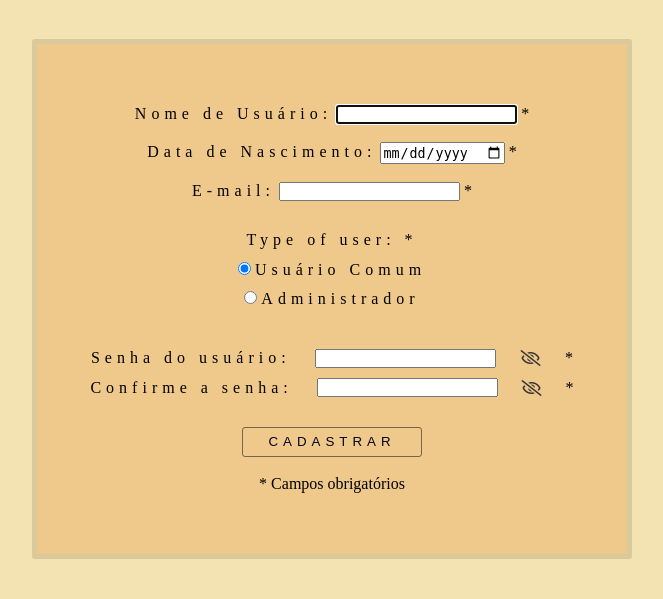
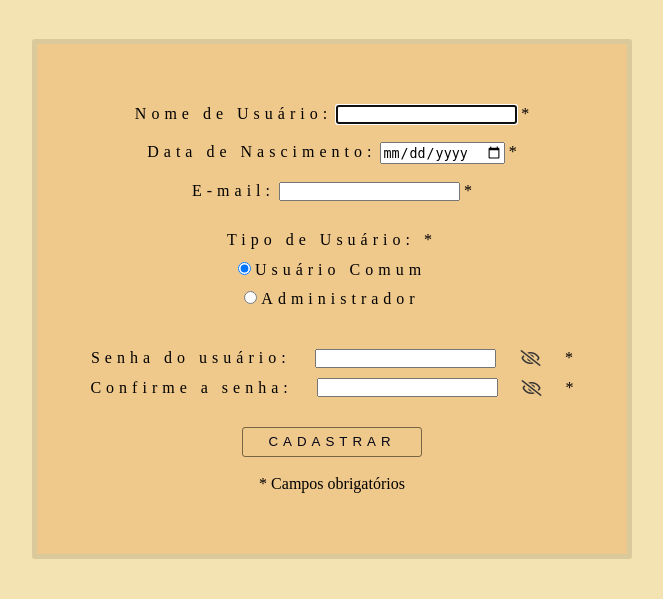
Before and after one commit to WilianKrinke/Trabalhos_Faculdade, a PHP site: page /fundamentosweb/cadastroUsuario/php/ in a window 1280 px wide. Shown: the part 201-800 px from the top of the page, without its empty margins (308-971 px from the left). Run offline with PHP 8.4, Linux system fonts and the light colour scheme; the visitor is signed in with stand-in values (Sample User, id 1); some libraries are stand-ins or nearby versions.

Commit message:
pequena correção

```diff
--- a/Trabalho_4/src/cadastroUsuario/php/index.php
+++ b/Trabalho_4/src/cadastroUsuario/php/index.php
@@ -87,7 +87,7 @@ if ((isset($_SESSION['userName']) == true) and (isset($_SESSION['isAdm']) == tru
                         if ($_SESSION['isAdm'] == 1) {
                             echo '
                             <div class="display_flex_col container_radios">
-                                <label for="typeuser">Type of user: <span> *</span></label>
+                                <label for="typeuser">Tipo de Usuário: <span> *</span></label>
                             <div>
                                 <input type="radio" name="typeuser" id="commonuser" value="0" checked>
                                 <label for="commonuser">Usuário Comum</label>
```
